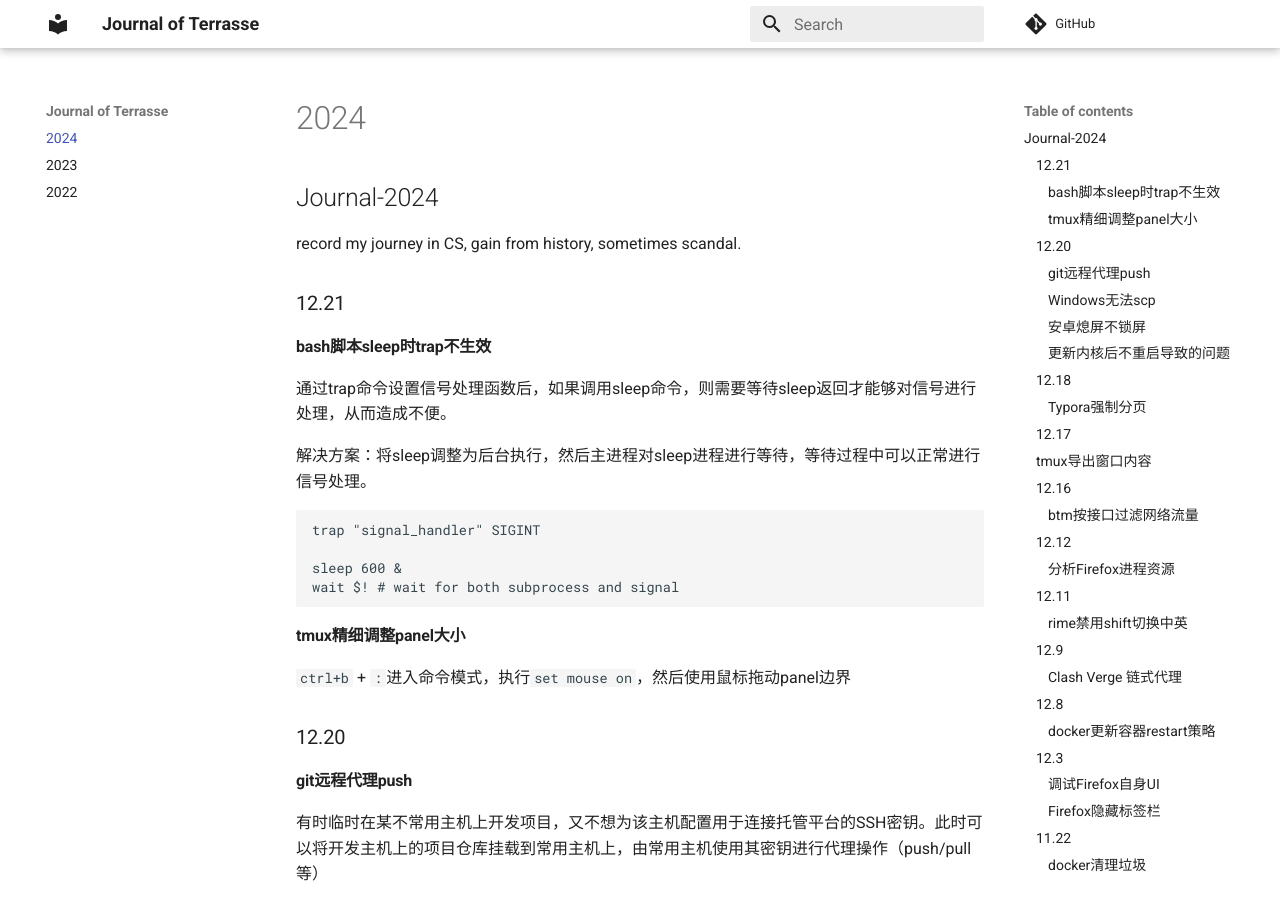
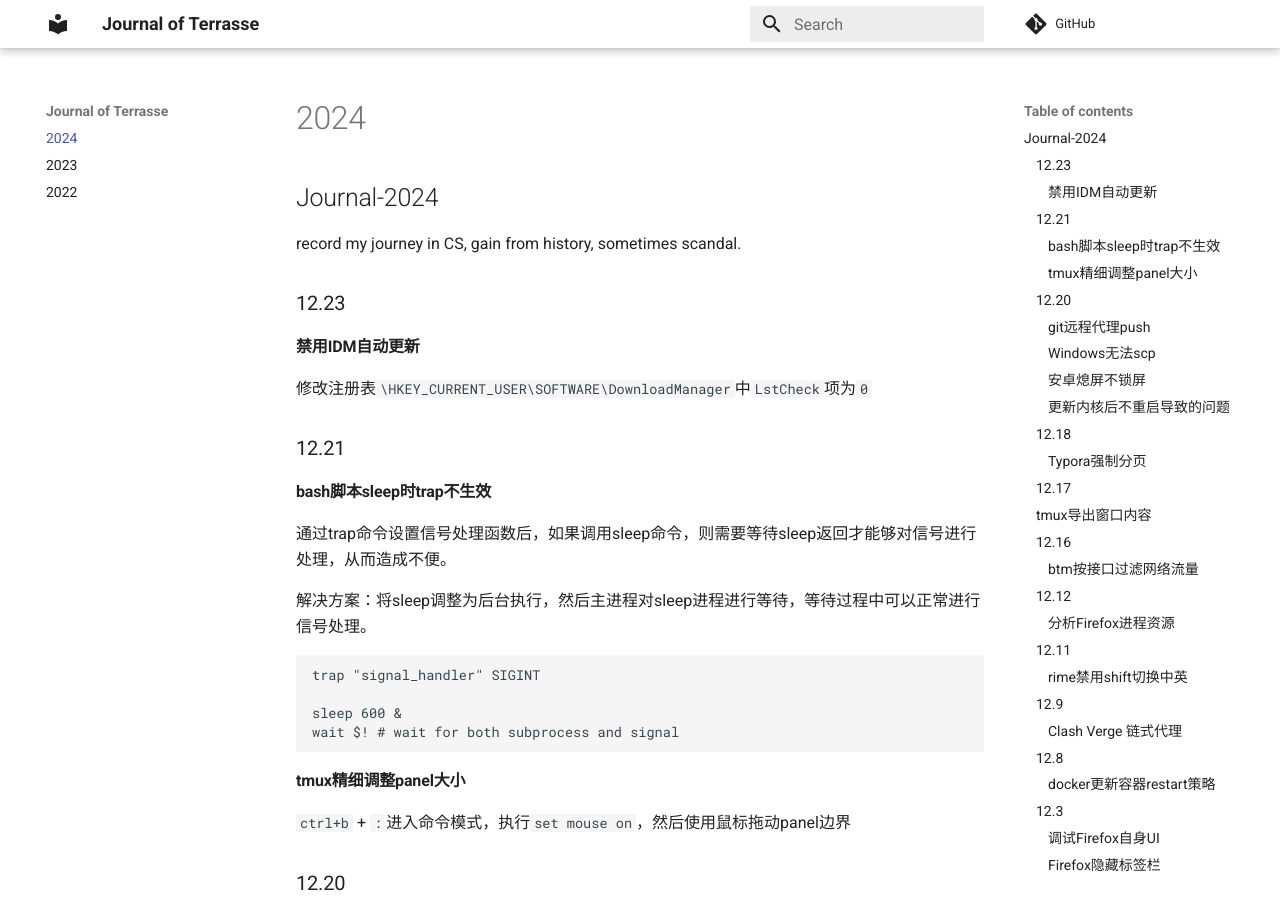
Before and after one commit to Jerry-Terrasse/journal, an MkDocs documentation site: the page built from docs/2024.md, in a window 1280 px wide and 900 px high. Built offline with MkDocs 1.6.1 and Material for MkDocs 9.7.7, drawn with Linux system fonts in a browser that asks for light colours; comment, search, counter and statistics services are not loaded.

Commit message:
update (Mon Dec 23 10:15:21 PM CST 2024)

```diff
--- a/docs/2024.md
+++ b/docs/2024.md
@@ -1,6 +1,12 @@
 ## Journal-2024
 
 record my journey in CS, gain from history, sometimes scandal.
+
+### 12.23
+
+#### 禁用IDM自动更新
+
+修改注册表`\HKEY_CURRENT_USER\SOFTWARE\DownloadManager`中`LstCheck`项为`0`
 
 ### 12.21
 
```
